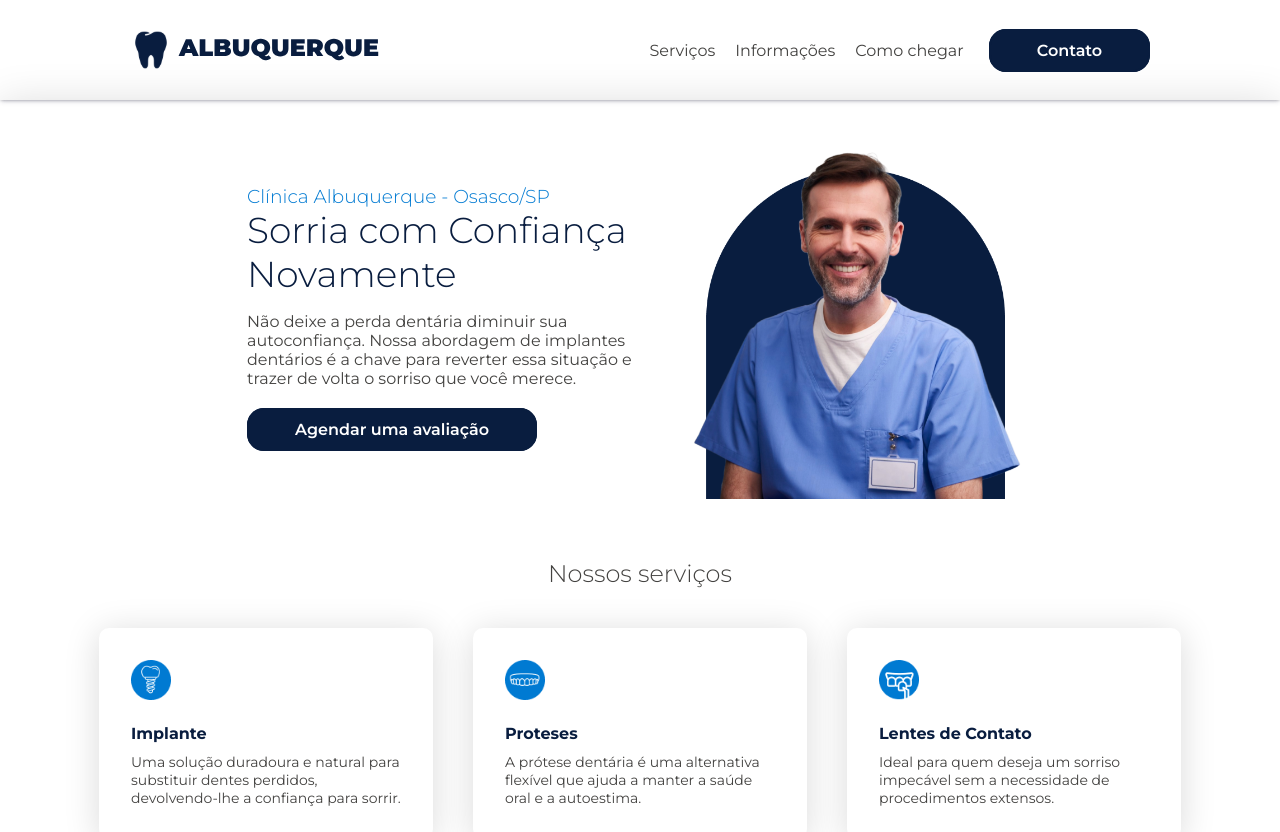
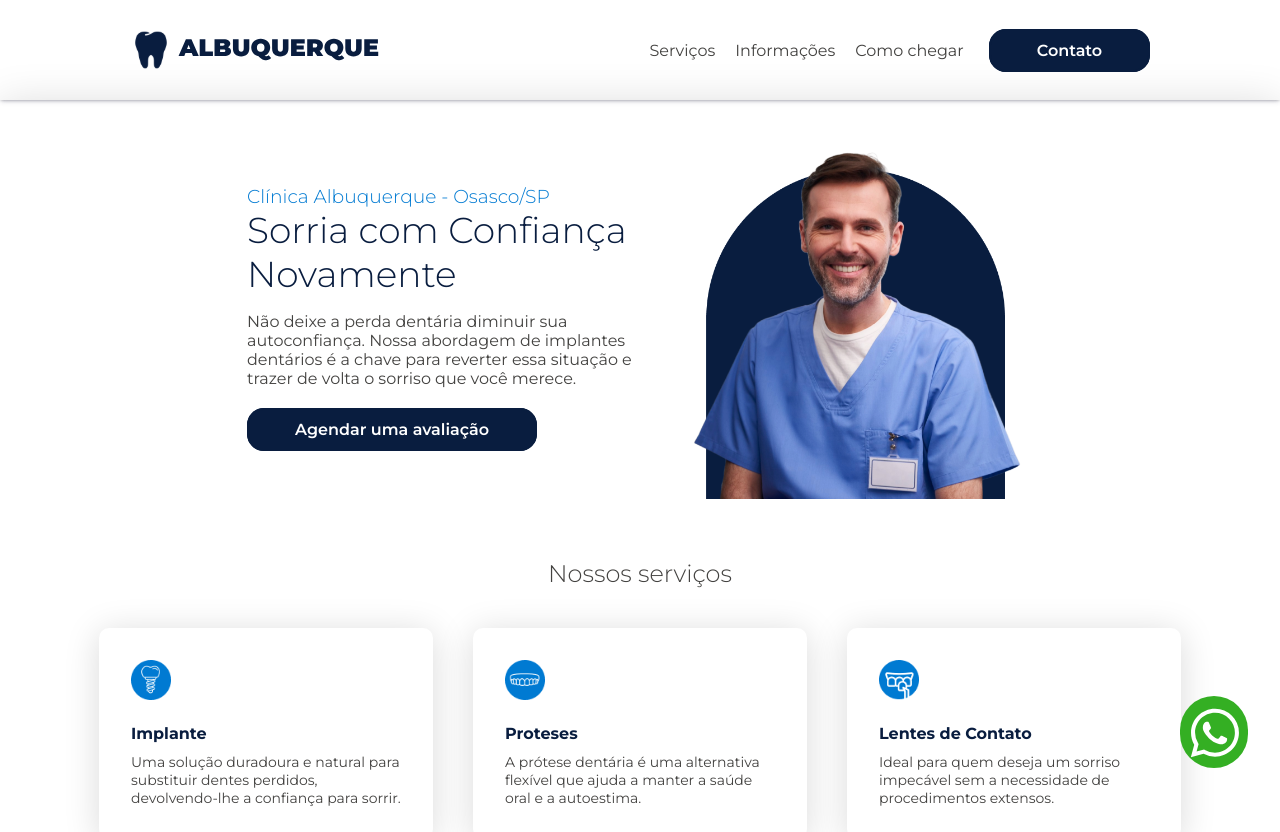
Before and after one commit to oseias-costa/clinica-albuquerque, a Next.js app: page / in a window 1280 px wide. Shown: the top 832 px of the page. Built offline with nearby package versions, Linux system fonts and the light colour scheme.

Commit message:
feat(Whatsapp): create whatsapp component

```diff
--- a/app/page.tsx
+++ b/app/page.tsx
@@ -6,10 +6,12 @@ import Headline from "@/components/Headline/Headline";
 import Information from "@/components/Information/Information";
 import Location from "@/components/Location/Location";
 import Services from "@/components/Services/Services";
+import Whatsapp from "@/components/Whatsapp/Whatsapp";
 
 export default function Home() {
   return (
     <main>
+      <Whatsapp />
       <Header />
       <Headline />
       <Services />
--- a/components/Button/Button.tsx
+++ b/components/Button/Button.tsx
@@ -5,7 +5,7 @@ export default function Button({ color, size, children }: ButtonProps) {
   return (
     <ButtonContainer
       target="_blank"
-      href="https://api.whatsapp.com/send?phone=551158451351&text=Ol%C3%A1!%20Vim%20do%20site%20e%20gostaria%20de%20agendar%20um%20hor%C3%A1rio!"
+      href="#"
       color={color}
       size={size}
     >
--- a/components/Whatsapp/Whatsapp.tsx
+++ b/components/Whatsapp/Whatsapp.tsx
@@ -0,0 +1,17 @@
+"use client";
+import React from "react";
+import WhatsSVG from "@/public/whatsapp.svg";
+import { Whats, WhatsIcon } from "./whatsapp.styles";
+
+export default function Whatsapp() {
+  return (
+    <Whats>
+      <a href='#' target="_blank">
+        <WhatsIcon
+          src={WhatsSVG}
+          alt="Link para o WhatsApp Oral Brasil Xanxerê"
+        />
+      </a>
+    </Whats>
+  );
+}
```
